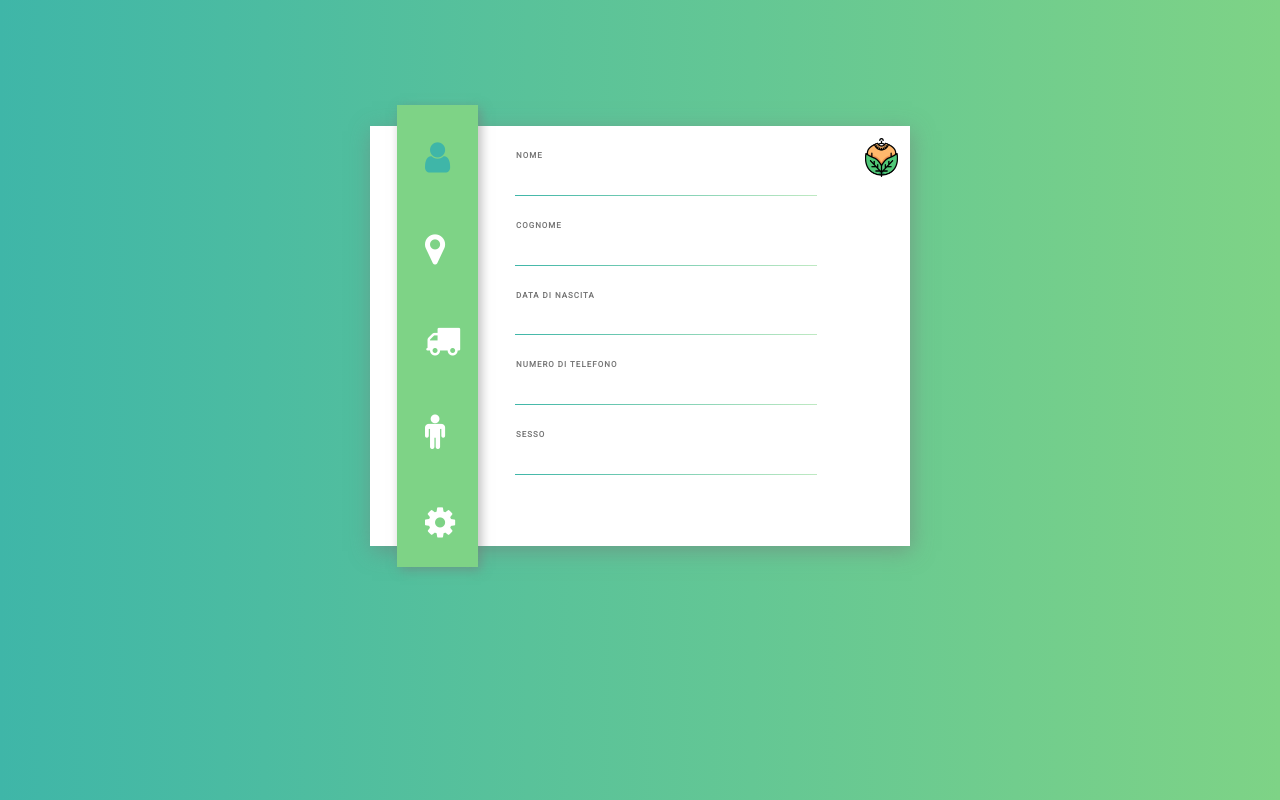
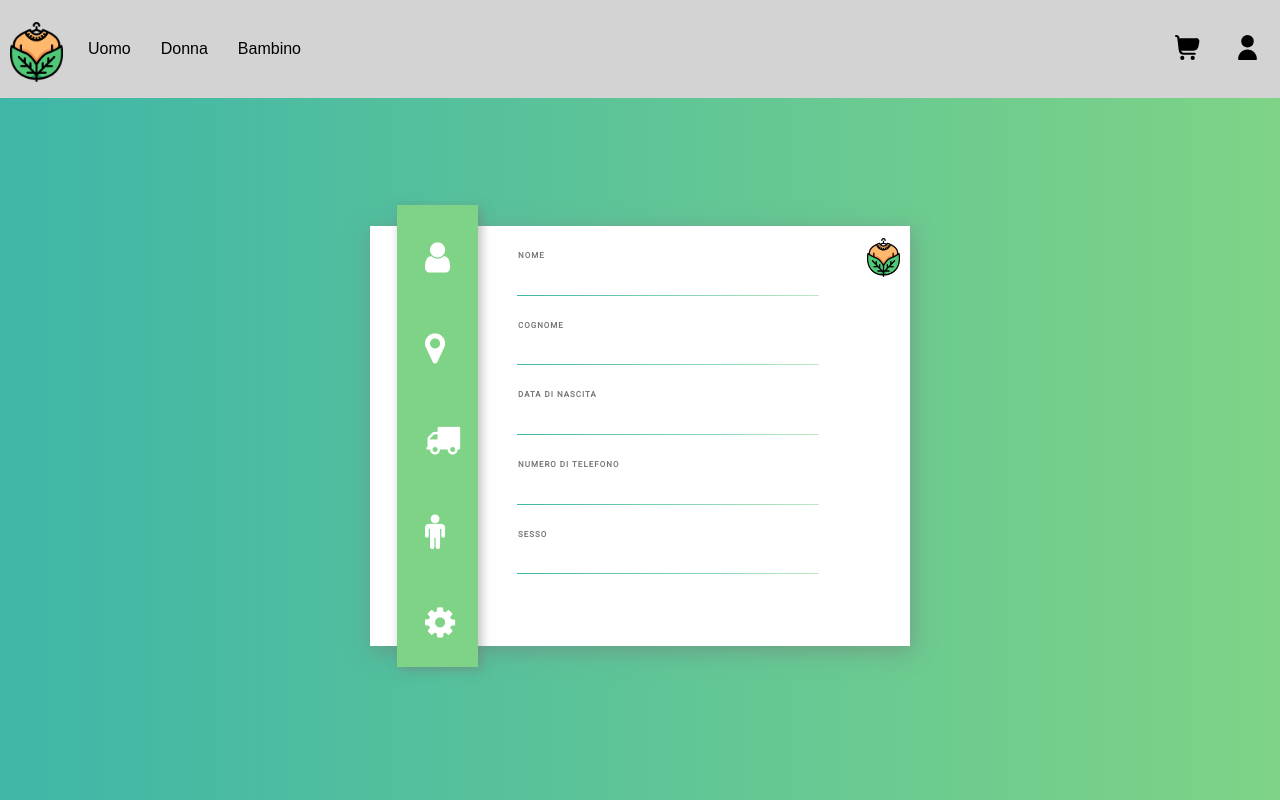
Before and after one commit to CPezz27/DressMeNow, a Flask app: page /p/profilo in a window 1280 px wide. Run offline with Flask 3, Linux system fonts and the light colour scheme; the visitor is signed in with stand-in values (Sample User, id 1); data that the repository does not hold is empty.

Commit message:
introduzione dell'header :)
yay

```diff
--- a/static/css/header.css
+++ b/static/css/header.css
@@ -16,23 +16,23 @@
   .logo {
     margin-right: 10px;
 }
-  nav {
+  .nav-header {
     display: flex;
     justify-content: end;
 }
  .three-lined-menu{
     display: none;
 }
-  nav .main-links {
+.nav-header .main-links {
     display: flex;
 }
-  nav .icons {
+.nav-header .icons {
     display: flex;
     align-items: center;
     margin-left: auto;
     align-items: right;
 }
-  nav .main-links a {
+.nav-header .main-links a {
     color: rgb(0, 0, 0);
     text-decoration: none;
     display: flex;
@@ -40,7 +40,7 @@
     align-items: center;
     padding: 0 15px;
 }
-  nav a:hover {
+.nav-header a:hover {
     text-decoration: underline;
 }
   .icons img {
@@ -63,7 +63,7 @@
   header{
     flex-direction: column;
   }
-  nav .main-links{
+  .nav-header .main-links{
     display: none;
   }
   .icons img{
@@ -76,7 +76,7 @@
     cursor: pointer;
     transition: all 0.2s cubic-bezier(0.215, 0.61, 0.355, 1);
   }
-  nav {
+  .nav-header {
     display: flex;
     justify-content: space-between;
   }
--- a/static/css/profilo.css
+++ b/static/css/profilo.css
@@ -32,7 +32,7 @@
 	 background: #7ed386;
 	 box-shadow: 3px 3px 10px rgba(119, 119, 119, .5);
 }
- nav a {
+.nav-profilo a {
 	 list-style: none;
 	 padding: 28px;
 	 color: #fff;
@@ -42,12 +42,12 @@
 	 align-items: center;
 	 justify-content: center;
 }
- nav a:hover {
+.nav-profilo a:hover {
 	 color: #3fb6a8;
 	 transform: scale(1.2);
 	 cursor: pointer;
 }
- nav a:first-child {
+.nav-profilo a:first-child {
 	 margin-top: 7px;
 }
  .active {
@@ -247,7 +247,7 @@
 	  margin-bottom: 20px;
 	}
 
-	nav {
+	.nav-profilo {
 	  order: -1; /* Imposta la nav sopra */
 	  width: 100%;
 	  display: flex;
--- a/static/js/profilo.js
+++ b/static/js/profilo.js
@@ -1,5 +1,5 @@
- // Funzione per gestire il clic sulle icone nella barra laterale
-document.querySelectorAll('nav a').forEach((link, index) => {
+// Funzione per gestire il clic sulle icone nella barra laterale
+document.querySelectorAll('nav-profilo a').forEach((link, index) => {
   link.addEventListener('click', () => {
     // Nascondi tutti i contenuti
     document.querySelectorAll('.profile, .addresses, .subscription, .privacy, .settings')
--- a/templates/components/header.html
+++ b/templates/components/header.html
@@ -7,7 +7,7 @@
 <body>
 
 <header>
-    <nav>
+    <nav class="nav-header">
         <div class="logo">
           <a href="#">
             <img src="../../static/assets/Logo.png" alt="Logo"
--- a/templates/utente/ordini.html
+++ b/templates/utente/ordini.html
@@ -79,7 +79,7 @@
             </div>
             {% endfor %}
             {% else %}
-          <p>No orders available for this user.</p>
+          <p>Non sono stati effettuati ordini</p>
       {% endif %}
 
     </div>
--- a/templates/utente/profilo.html
+++ b/templates/utente/profilo.html
@@ -12,6 +12,8 @@
   </head>
 
 <body>
+  {% include 'components/header.html' %}
+
   <div class="container">
     <div id="logo">
       <h1 class="logo">
@@ -21,7 +23,7 @@
 
 
     <div class="leftbox">
-      <nav>
+      <nav class="nav-profilo">
 
         <a id="profile" href="#" class="active">
           <i class="fa fa-user fa-2x" aria-hidden="true"></i>
```
